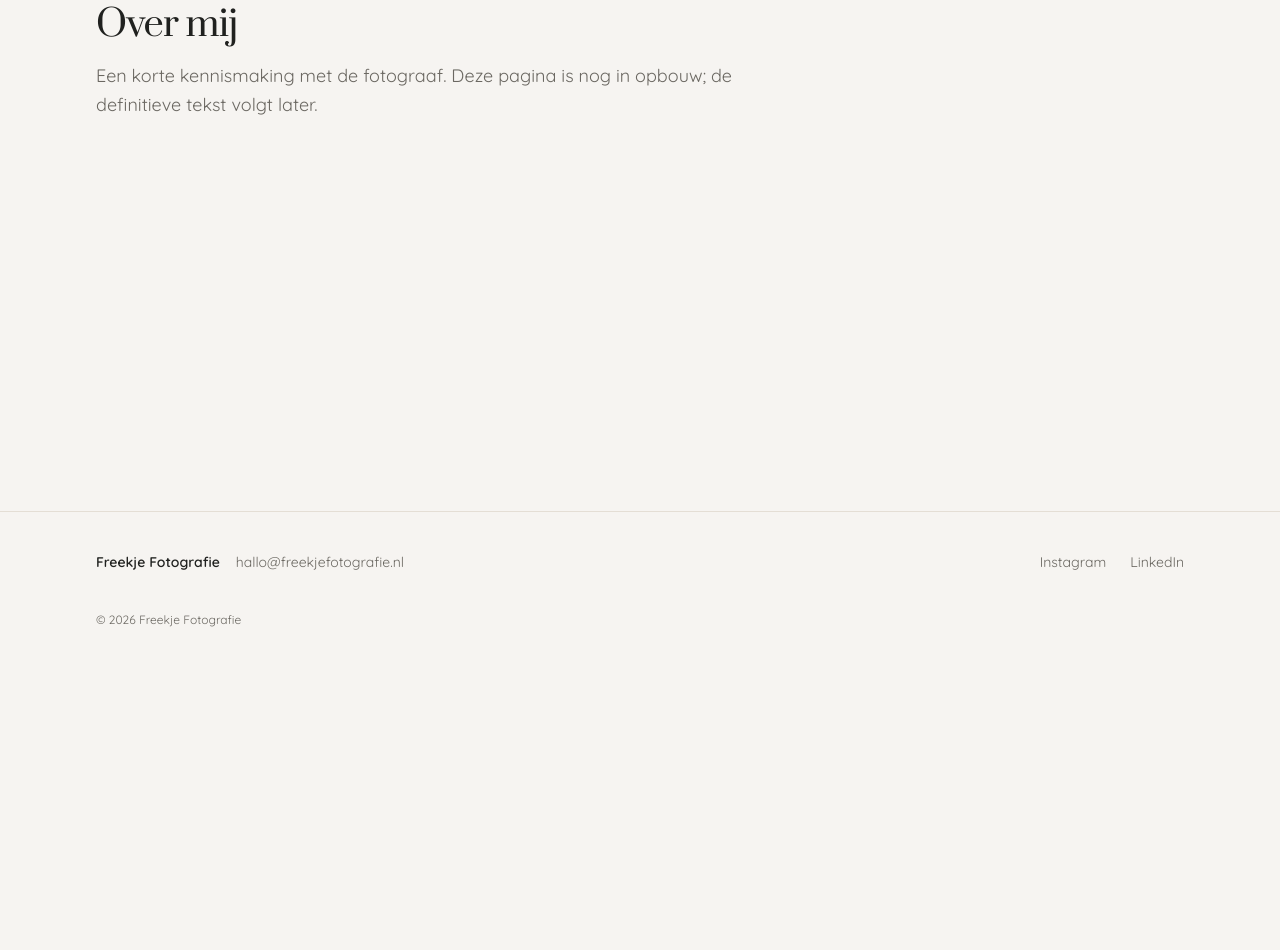
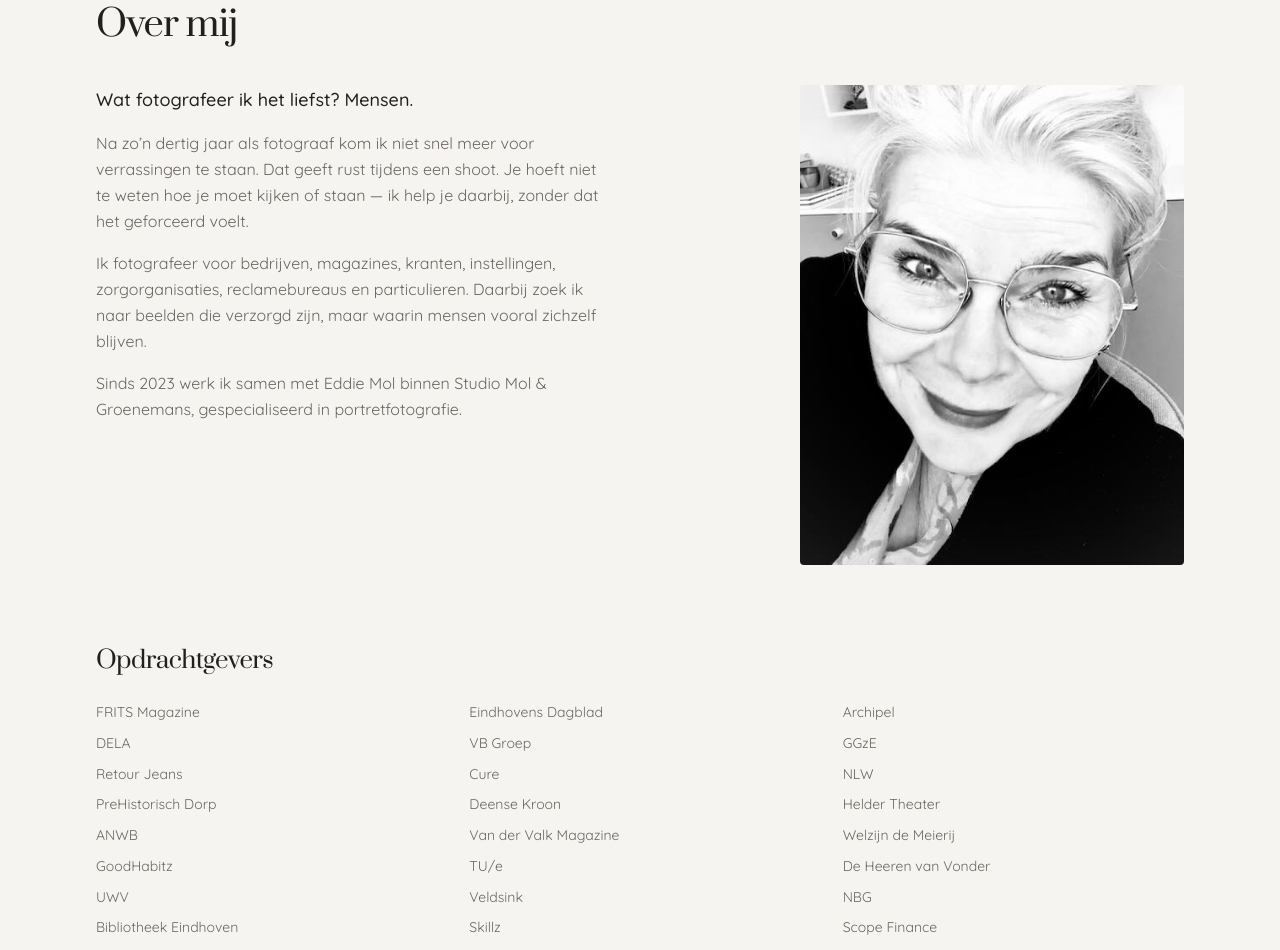
Before and after one commit to martijnberg/freekje_fotografie, a Next.js app: page /over-mij in a window 1280 px wide. Shown: the part 140-1090 px from the top of the page. Before the commit the page ends 800 px from the top, so only its background shows below. Built offline with nearby package versions, Linux system fonts and the light colour scheme.

Commit message:
feat: add about page and portrait

```diff
--- a/src/app/over-mij/page.tsx
+++ b/src/app/over-mij/page.tsx
@@ -1,16 +1,82 @@
 import type { Metadata } from "next";
-import { PageIntro } from "@/components/page-intro";
+import Image from "next/image";
+import { Container } from "@/components/container";
+import { aboutContent } from "@/content/about";
 
 export const metadata: Metadata = {
-  title: "Over mij",
-  description: "Over de fotograaf achter Freekje Fotografie.",
+  title: aboutContent.seo.title,
+  description: aboutContent.seo.description,
 };
 
 export default function OverMijPage() {
+  const { title, lead, paragraphs, photo, clients } = aboutContent;
+
   return (
-    <PageIntro
-      title="Over mij"
-      intro="Een korte kennismaking met de fotograaf. Deze pagina is nog in opbouw; de definitieve tekst volgt later."
-    />
+    <Container>
+      <div className="py-16 sm:py-20">
+        <h1 className="font-headings text-3xl font-normal tracking-tight text-foreground sm:text-4xl">
+          {title}
+        </h1>
+
+        {/* Desktop: introductietekst links, portret rechts. Mobiel: gestapeld. */}
+        <div className="mt-8 grid items-start gap-10 sm:mt-10 lg:grid-cols-2 lg:gap-16">
+          <div className="max-w-prose">
+            <p className="text-lg font-medium leading-relaxed text-foreground">
+              {lead}
+            </p>
+            {paragraphs.map((paragraph) => (
+              <p
+                key={paragraph}
+                className="mt-4 text-base leading-relaxed text-muted"
+              >
+                {paragraph}
+              </p>
+            ))}
+          </div>
+
+          <figure className="w-full max-w-sm sm:mx-auto lg:mx-0 lg:justify-self-end">
+            {/*
+              Voorlopige 4:5-placeholder. Zet in src/content/about.ts de foto op
+              `src` en `ready: true`; de 4:5-positie blijft identiek, dus de foto
+              verschijnt zonder layoutwijziging via next/image.
+            */}
+            <div className="relative aspect-[4/5] w-full overflow-hidden rounded-sm">
+              {photo.ready ? (
+                <Image
+                  src={photo.src}
+                  alt={photo.alt}
+                  fill
+                  sizes="(min-width: 640px) 24rem, 100vw"
+                  className="object-cover"
+                />
+              ) : (
+                <div
+                  role="img"
+                  aria-label={photo.alt}
+                  className="h-full w-full bg-foreground/[0.05]"
+                />
+              )}
+            </div>
+          </figure>
+        </div>
+
+        <section
+          aria-labelledby="opdrachtgevers-titel"
+          className="mt-16 sm:mt-20"
+        >
+          <h2
+            id="opdrachtgevers-titel"
+            className="font-headings text-xl font-normal tracking-tight text-foreground sm:text-2xl"
+          >
+            {clients.title}
+          </h2>
+          <ul className="mt-6 grid grid-cols-1 gap-x-8 gap-y-2 text-sm leading-relaxed text-muted sm:grid-cols-2 lg:grid-cols-3">
+            {clients.items.map((client) => (
+              <li key={client}>{client}</li>
+            ))}
+          </ul>
+        </section>
+      </div>
+    </Container>
   );
 }
--- /dev/null
+++ b/src/content/about.ts
@@ -0,0 +1,89 @@
+/**
+ * Centraal, getypeerd contentmodel voor de pagina 'Over mij'.
+ *
+ * Alle teksten staan hier, niet verspreid in de paginacomponent. De foto is
+ * voorlopig een placeholder (`ready: false`); zodra de echte foto onder
+ * `/public` staat en `ready: true` is, rendert de pagina automatisch
+ * `next/image` in exact dezelfde 4:5-positie, zonder layoutwijziging.
+ */
+
+export interface AboutContent {
+  /** Paginatitel (h1). */
+  title: string;
+  /** SEO-titel (zonder merknaam; de layout voegt die toe) en beschrijving. */
+  seo: {
+    title: string;
+    description: string;
+  };
+  /** Korte, benadrukte openingszin. */
+  lead: string;
+  /** Vervolgalinea's, elk gerenderd als eigen <p>. */
+  paragraphs: string[];
+  /** Staande portretfoto (verhouding 4:5). */
+  photo: {
+    /** Lokaal pad onder /public; invullen zodra de foto beschikbaar is. */
+    src: string;
+    /** Alt-tekst; wordt ook als aria-label van de placeholder gebruikt. */
+    alt: string;
+    /** True zodra de echte foto op `src` staat. */
+    ready: boolean;
+  };
+  /** Afzonderlijke sectie met opdrachtgevers. */
+  clients: {
+    /** Sectietitel (h2). */
+    title: string;
+    /** Namen, rustig verdeeld over twee of drie kolommen. */
+    items: string[];
+  };
+}
+
+export const aboutContent: AboutContent = {
+  title: "Over mij",
+  seo: {
+    title: "Over mij",
+    description: "Over de fotograaf achter Freekje Fotografie.",
+  },
+  lead: "Wat fotografeer ik het liefst? Mensen.",
+  paragraphs: [
+    "Na zo’n dertig jaar als fotograaf kom ik niet snel meer voor verrassingen te staan. Dat geeft rust tijdens een shoot. Je hoeft niet te weten hoe je moet kijken of staan — ik help je daarbij, zonder dat het geforceerd voelt.",
+    "Ik fotografeer voor bedrijven, magazines, kranten, instellingen, zorgorganisaties, reclamebureaus en particulieren. Daarbij zoek ik naar beelden die verzorgd zijn, maar waarin mensen vooral zichzelf blijven.",
+    "Sinds 2023 werk ik samen met Eddie Mol binnen Studio Mol & Groenemans, gespecialiseerd in portretfotografie.",
+  ],
+  photo: {
+    src: "/foto/over-mij/freekje-groenemans.jpeg",
+    alt: "Portret van fotograaf Freekje Groenemans",
+    ready: true,
+  },
+  clients: {
+    title: "Opdrachtgevers",
+    items: [
+      "FRITS Magazine",
+      "Eindhovens Dagblad",
+      "Archipel",
+      "DELA",
+      "VB Groep",
+      "GGzE",
+      "Retour Jeans",
+      "Cure",
+      "NLW",
+      "PreHistorisch Dorp",
+      "Deense Kroon",
+      "Helder Theater",
+      "ANWB",
+      "Van der Valk Magazine",
+      "Welzijn de Meierij",
+      "GoodHabitz",
+      "TU/e",
+      "De Heeren van Vonder",
+      "UWV",
+      "Veldsink",
+      "NBG",
+      "Bibliotheek Eindhoven",
+      "Skillz",
+      "Scope Finance",
+      "ZEST Magazine",
+      "Mohsa Huidcentrum",
+      "Catharina Ziekenhuis",
+    ],
+  },
+};
```
Also changed, not shown: public/foto/over-mij/freekje-groenemans.jpeg (added).
